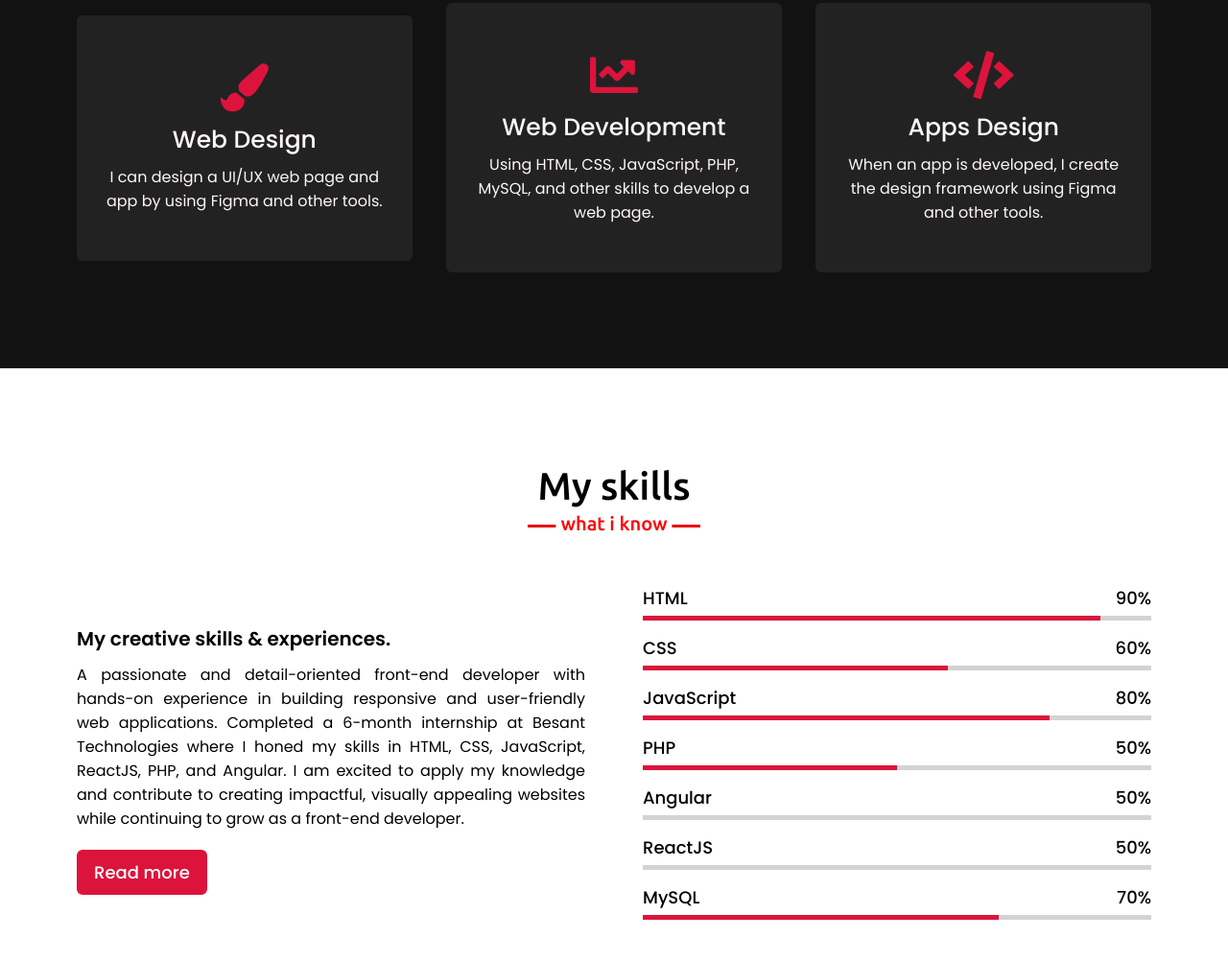
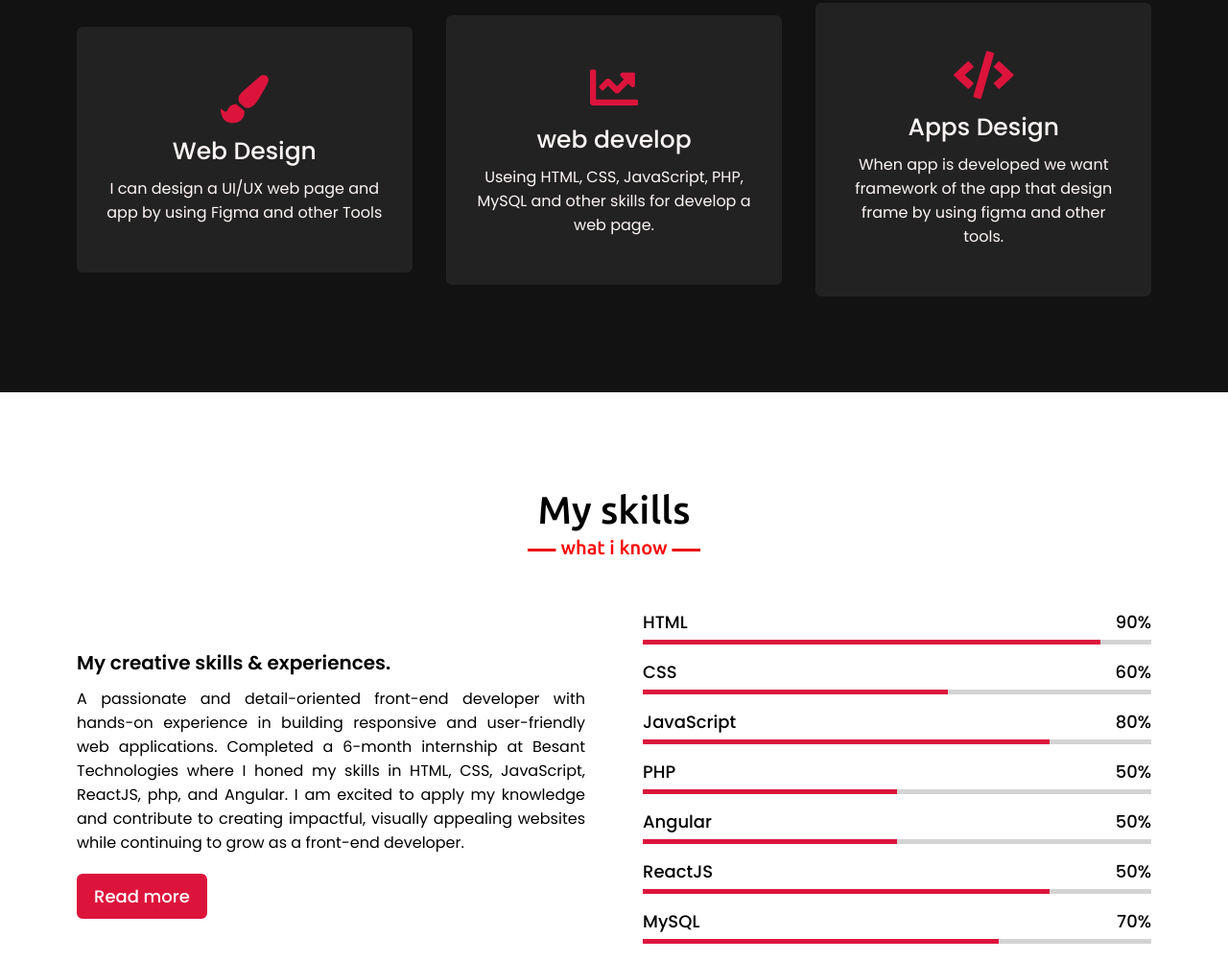
Before and after one commit to dineshbharathi2004/Portfolio, a plain HTML site: page index.html in a window 1280 px wide. Shown: the part 1756-2758 px from the top of the page at 96% size. Drawn offline with nearby package versions, Linux system fonts and the light colour scheme.

Commit message:
Update index.html

```diff
--- a/index.html
+++ b/index.html
@@ -18,7 +18,6 @@
     <div class="scroll-up-btn">
         <i class="fas fa-angle-up"></i>
     </div>
-    <!-- Navbar Section -->
     <nav class="navbar">
         <div class="max-width">
             <div class="logo"><a href="#">My Portfo<span>lio.</span></a></div>
@@ -35,7 +34,7 @@
         </div>
     </nav>
 
-<!-- Home Section (Moved Closer) -->
+    <!-- home section start -->
     <section class="home" id="home">
         <div class="max-width">
             <div class="home-content">
@@ -47,24 +46,24 @@
         </div>
     </section>
 
-<!-- About Section -->
+    <!-- about section start -->
     <section class="about" id="about">
         <div class="max-width">
             <h2 class="title">About me</h2>
             <div class="about-content">
                 <div class="column left">
-                <img src="https://media-hosting.imagekit.io//688f194a55af4a20/c072d965-6d61-4f3f-be23-9f6374e46cff.jpg" alt="Profile Picture">
+                    <img src="https://media-hosting.imagekit.io//688f194a55af4a20/c072d965-6d61-4f3f-be23-9f6374e46cff.jpg?Expires=1834570464&Key-Pair-Id=K2ZIVPTIP2VGHC&Signature=qzVyCjqoVZ2A1H~jHL8FB3IhiZcN49S6dNvoeV1zzswtiB-ec83N2XJGbcwoKyBoo2-0O4KvS30xCyDiZx8JCZxwVu-NYUU6oxFddcawqrg2T-uG7fvE52A60bUY0PjdnWywK-chtpcAIIBRIB3K~jafQGcrf-hFKD~Wz7MWcQd-R1Z4d9NZEBeoHeeeiDGrQMJDvQbPJi0kOHMpidcwAsiyNMkULN9PGe-3yanDGUV1vd3SNA21zNf~eQLyCkCpk6H1RX~k~RVjPlZy24haP29jfjXecHCIClT6hPX77UqYoz7JU16qnoO2g7LwWxyqWmVTlA0~x25ag2RlyBVMfg__">
                 </div>
                 <div class="column right">
                     <div class="text">I'm Dinesh Bharathi M and I'm a <span class="typing-2"></span></div>
-                <p>A passionate and detail-oriented front-end developer with hands-on experience in building responsive and user-friendly web applications. Completed a 6-month internship at Besant Technologies where I honed my skills in HTML, CSS, JavaScript, ReactJS, PHP, and Angular. I am excited to apply my knowledge and contribute to creating impactful, visually appealing websites while continuing to grow as a front-end developer.</p>
+                    <p>A passionate and detail-oriented front-end developer with hands-on experience in building responsive and user-friendly web applications. Completed a 6-month internship at Besant Technologies where I honed my skills in HTML, CSS, JavaScript, ReactJS, php, and Angular. I am excited to apply my knowledge and contribute to creating impactful, visually appealing websites while continuing to grow as a front-end developer.
                     <a href="Dinesh Bharathi.M.docx">Download CV</a>
                 </div>
             </div>
         </div>
     </section>
 
-<!-- Services Section -->
+    <!-- services section start -->
     <section class="services" id="services">
         <div class="max-width">
             <h2 class="title">My services</h2>
@@ -73,35 +72,36 @@
                     <div class="box">
                         <i class="fas fa-paint-brush"></i>
                         <div class="text">Web Design</div>
-                    <p>I can design a UI/UX web page and app by using Figma and other tools.</p>
+                        <p>I can design a UI/UX web page and app by using Figma and other Tools</p>
                     </div>
                 </div>
                 <div class="card">
                     <div class="box">
                         <i class="fas fa-chart-line"></i>
-                    <div class="text">Web Development</div>
-                    <p>Using HTML, CSS, JavaScript, PHP, MySQL, and other skills to develop a web page.</p>
+                        <div class="text">web develop</div>
+                        <p>Useing HTML, CSS, JavaScript, PHP, MySQL and other skills for develop a web page.</p>
                     </div>
                 </div>
                 <div class="card">
                     <div class="box">
                         <i class="fas fa-code"></i>
                         <div class="text">Apps Design</div>
-                    <p>When an app is developed, I create the design framework using Figma and other tools.</p>
+                        <p>When app is developed we want framework of the app that design frame by using figma and other tools.</p>
+                    </div>
                 </div>
                </div>
             </div>
         </div>
     </section>
 
-<!-- Skills Section -->
+    <!-- skills section start -->
     <section class="skills" id="skills">
         <div class="max-width">
             <h2 class="title">My skills</h2>
             <div class="skills-content">
                 <div class="column left">
                     <div class="text">My creative skills & experiences.</div>
-                <p>A passionate and detail-oriented front-end developer with hands-on experience in building responsive and user-friendly web applications. Completed a 6-month internship at Besant Technologies where I honed my skills in HTML, CSS, JavaScript, ReactJS, PHP, and Angular. I am excited to apply my knowledge and contribute to creating impactful, visually appealing websites while continuing to grow as a front-end developer.</p>
+                    <p>A passionate and detail-oriented front-end developer with hands-on experience in building responsive and user-friendly web applications. Completed a 6-month internship at Besant Technologies where I honed my skills in HTML, CSS, JavaScript, ReactJS, php, and Angular. I am excited to apply my knowledge and contribute to creating impactful, visually appealing websites while continuing to grow as a front-end developer.</p>
                     <a href="https://www.linkedin.com/in/dinesh-bharathi-m-aa123a293/">Read more</a>
                 </div>
                 <div class="column right">
@@ -138,14 +138,14 @@
                             <span>Angular</span>
                             <span>50%</span>
                         </div>
-                    <div class="line angular"></div>
+                        <div class="line php"></div>
                     </div>
                     <div class="bars">
                         <div class="info">
                             <span>ReactJS</span>
                             <span>50%</span>
                         </div>
-                    <div class="line react"></div>
+                        <div class="line js"></div>
                     </div>
                     <div class="bars">
                         <div class="info">
@@ -159,14 +159,13 @@
         </div>
     </section>
 
-<!-- Contact Section -->
     <section class="contact" id="contact">
         <div class="max-width">
             <h2 class="title">Contact me</h2>
             <div class="contact-content">
-            <div class="column">
+                <div class="column ">
                     <div class="text">Get in Touch</div>
-                <p>If you want to reach me! ✌</p>
+                    <p>If you want to reach me!✌</p>
                     <div class="icons">
                         <div class="row">
                             <i class="fas fa-user"></i>
@@ -191,9 +190,6 @@
                         </div>
                     </div>
                 </div>
-        </div>
-    </div>
-</section>
 
     <script src="script.js"></script>
 </body>
```
Lines whose indentation alone changed are shown as unchanged.
